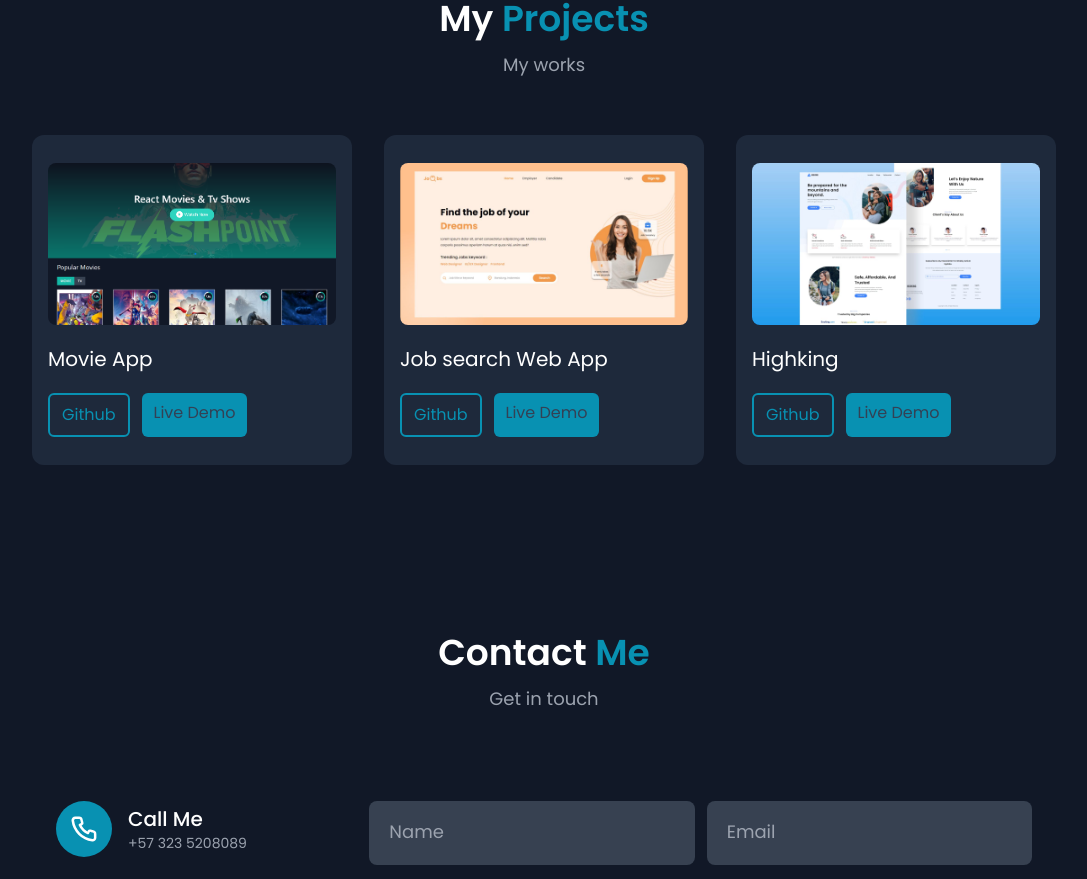
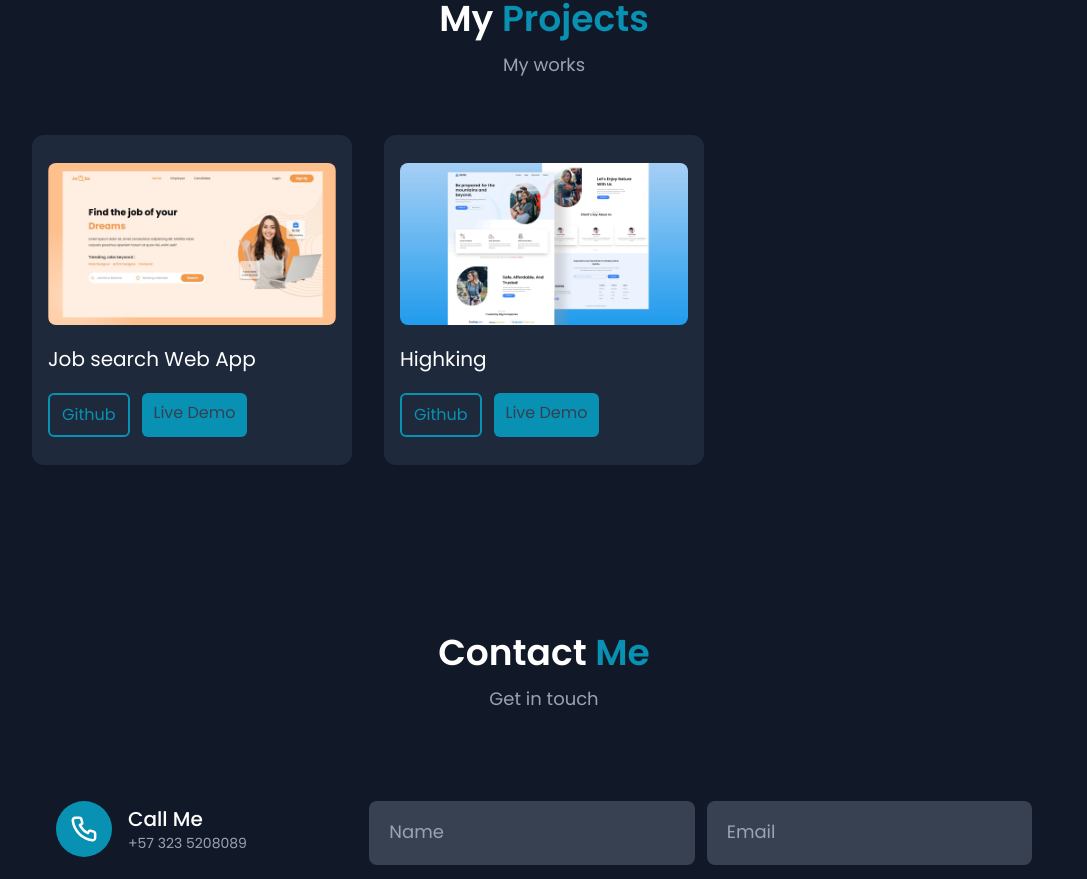
Before and after one commit to CristianG07/Portfolio-React, a React (Vite) app: page / in a window 1280 px wide. Shown: the part 2256-3135 px from the top of the page, without its empty margins (96-1183 px from the left). Built offline with nearby package versions, Linux system fonts and the light colour scheme.

Commit message:
update links

```diff
--- a/src/components/main/Projects.jsx
+++ b/src/components/main/Projects.jsx
@@ -1,27 +1,20 @@
-import project1 from "../../assets/images/project-1.png";
-import project2 from "../../assets/images/project-2.jpg";
-import project3 from "../../assets/images/project-3.jpg";
+import project1 from "../../assets/images/project-2.jpg";
+import project2 from "../../assets/images/project-3.jpg";
 import CardsPeject from "./CardsProject";
 
 const Projects = () => {
   const projects = [
     {
       img: project1,
-      name: "Movie App",
-      github_link: "https://github.com/Sridhar-C-25",
-      live_link: "https://myreactflix.netlify.app",
+      name: "Job search Web App",
+      github_link: "https://github.com/CristianG07/jobsearchapp_landing",
+      live_link: "https://jobsearchapp-landing.vercel.app/",
     },
     {
       img: project2,
-      name: "Job search Web App",
-      github_link: "https://github.com/Sridhar-C-25/jobsearchapp",
-      live_link: "https://myjobsearch.netlify.app",
-    },
-    {
-      img: project3,
       name: "Highking",
-      github_link: "https://github.com/Sridhar-C-25/highking",
-      live_link: "https://highking01.netlify.app",
+      github_link: "https://github.com/CristianG07/highking_landing",
+      live_link: "https://highking-landing.vercel.app",
     },
 
   ];
```
